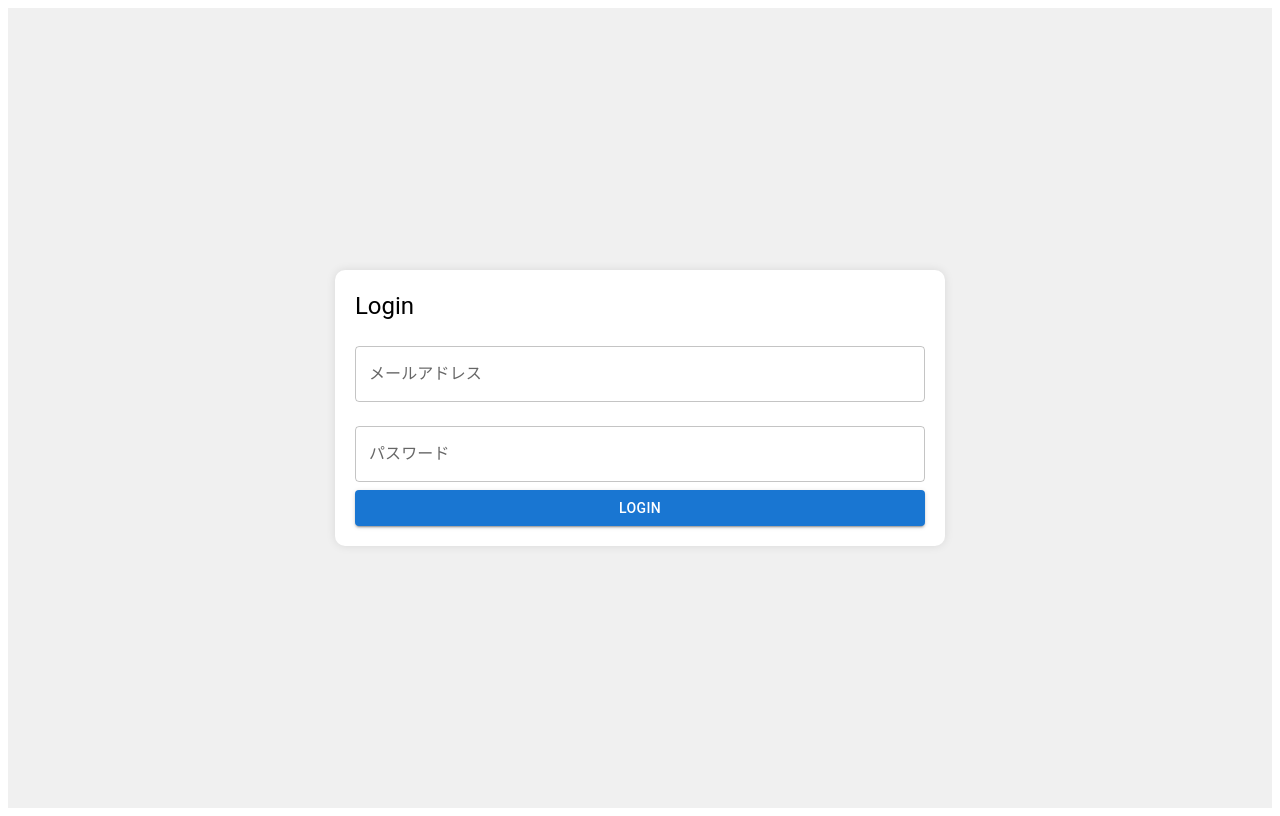
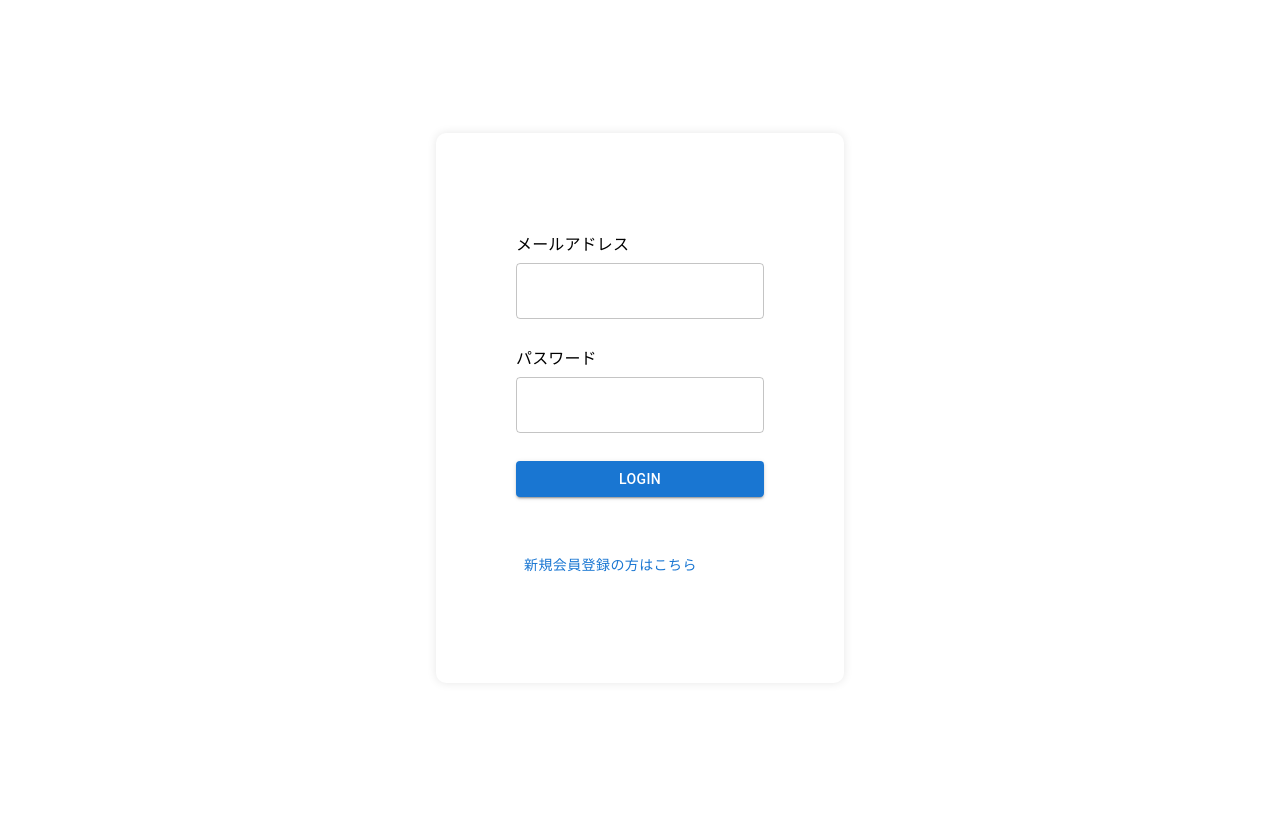
Before and after one commit to nonchimaru/bikeista-front, a Next.js app: page /login in a window 1280 px wide. Built offline with nearby package versions, Linux system fonts and the light colour scheme.

Commit message:
コンポーネントの実装

```diff
--- a/src/pages/login.tsx
+++ b/src/pages/login.tsx
@@ -1,7 +1,8 @@
 import { NextPage } from "next";
 import React from "react";
-import { Button, TextField, Typography } from "@mui/material";
+import { Box, Button, TextField, Typography } from "@mui/material";
 import { styled } from "@mui/system";
+import { M_PLUS_Rounded_1c } from "next/font/google";
 
 const Container = styled("div")({
   display: "flex",
@@ -9,14 +10,18 @@ const Container = styled("div")({
   alignItems: "center",
   justifyContent: "center",
   height: "100vh",
-  backgroundColor: "#f0f0f0",
 });
 
 const LoginCard = styled("div")({
   backgroundColor: "#fff",
-  padding: "20px",
+  padding: "100px 80px", // 上下に10ピクセル、左右に20ピクセルの余白
   borderRadius: "10px",
   boxShadow: "0 0 10px rgba(0,0,0,0.1)",
+});
+
+const M_PLUS_Rounded_1c500 = M_PLUS_Rounded_1c({
+  weight: "500",
+  preload: false,
 });
 
 const Login: NextPage = () => {
@@ -24,24 +29,41 @@ const Login: NextPage = () => {
     <main>
       <Container>
         <LoginCard>
-          <Typography variant="h5" gutterBottom>
-            Login
+          <Box>
+            <Typography
+              variant="body1"
+              className={M_PLUS_Rounded_1c500.className}
+              sx={{ marginTop: "%", marginBottom: "-4%" }}
+            >
+              メールアドレス
+            </Typography>
+            <TextField variant="outlined" margin="normal" fullWidth />
+          </Box>
+          <Box>
+            <Typography
+              variant="body1"
+              className={M_PLUS_Rounded_1c500.className}
+              sx={{ marginTop: "8%", marginBottom: "-4%" }}
+            >
+              パスワード
             </Typography>
             <TextField
               variant="outlined"
               margin="normal"
               fullWidth
-            label="メールアドレス"
-          />
-          <TextField
-            variant="outlined"
-            margin="normal"
-            fullWidth
-            label="パスワード"
               type="password"
             />
-          <Button variant="contained" color="primary" fullWidth>
+          </Box>
+          <Button
+            variant="contained"
+            color="primary"
+            fullWidth
+            sx={{ marginTop: "8%" }}
+          >
             Login
+          </Button>
+          <Button variant="text" sx={{ display: "block", marginTop: "20%" }}>
+            新規会員登録の方はこちら
           </Button>
         </LoginCard>
       </Container>
```
Lines whose indentation alone changed are shown as unchanged.
